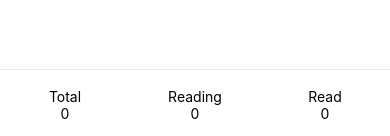
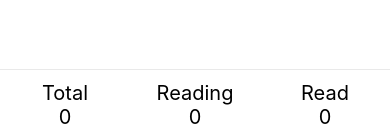
Before and after one commit to abduljawwad/bibliophilia, a React Native app: screen / in a window 390 px wide. Shown: the part 705-841 px from the top of the page. Built offline with nearby package versions, Linux system fonts and the light colour scheme.

Commit message:
feat: refactored code to use components for total, reading & read display

```diff
--- a/App.js
+++ b/App.js
@@ -1,30 +1,26 @@
 import { StatusBar } from "expo-status-bar";
-import React from "react";
+import React, { useState, useEffect } from "react";
 import { StyleSheet, Text, View, SafeAreaView } from "react-native";
+import Count from "./Components/Count";
 
 export default function App() {
+  const [totalCount, setTotalCount] = useState(0);
+  const [readingCount, setReadingCount] = useState(0);
+  const [readCount, setReadCount] = useState(0);
+
   return (
     <View style={styles.container}>
-      <SafeAreaView style={{}} />
+      <SafeAreaView />
       <View style={styles.header}>
         <Text style={styles.headerText}>Bibliophilia</Text>
       </View>
       <View style={styles.body} />
       <View style={styles.footer}>
-        <View style={styles.footerComponent}>
-          <Text style={styles.footerText}>Total</Text>
-          <Text style={styles.footerText}>0</Text>
-        </View>
-        <View style={styles.footerComponent}>
-          <Text style={styles.footerText}>Reading</Text>
-          <Text style={styles.footerText}>0</Text>
-        </View>
-        <View style={styles.footerComponent}>
-          <Text style={styles.footerText}>Read</Text>
-          <Text style={styles.footerText}>0</Text>
-        </View>
+        <Count title="Total" count={totalCount} />
+        <Count title="Reading" count={readingCount} />
+        <Count title="Read" count={readCount} />
       </View>
-      <SafeAreaView style={{}} />
+      <SafeAreaView />
     </View>
   );
 }
@@ -53,9 +49,4 @@ const styles = StyleSheet.create({
     borderTopColor: "#E9E9E9",
     flexDirection: "row",
   },
-  footerComponent: {
-    flex: 1,
-    alignItems: "center",
-    justifyContent: "center",
-  },
 });
--- /dev/null
+++ b/Components/Count.js
@@ -0,0 +1,23 @@
+import { StatusBar } from "expo-status-bar";
+import React from "react";
+import { StyleSheet, Text, View, SafeAreaView } from "react-native";
+
+export default function Count(props) {
+  return (
+    <View style={styles.footerComponent}>
+      <Text style={styles.footerText}>{props.title}</Text>
+      <Text style={styles.footerText}>{props.count}</Text>
+    </View>
+  );
+}
+
+const styles = StyleSheet.create({
+  footerComponent: {
+    flex: 1,
+    alignItems: "center",
+    justifyContent: "center",
+  },
+  footerText: {
+    fontSize: 20,
+  },
+});
```
